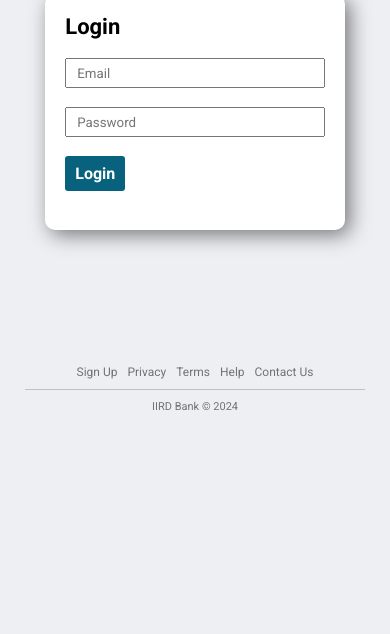
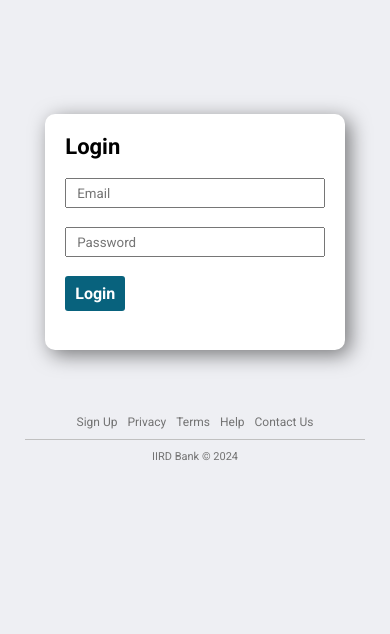
Before and after one commit to grayMafia/iird-bank, a plain HTML site: page index.html in a window 390 px wide. Shown: the part 220-854 px from the top of the page. Drawn offline with Linux system fonts and the light colour scheme.

Commit message:
fixed layout and favicon

```diff
--- a/index.html
+++ b/index.html
@@ -4,6 +4,7 @@
         <meta charset="UTF-8">
         <meta name="viewport" content="width=device-width, initial-scale=1.0">
         <title>IIRD Bank</title>
+        <link rel="shortcut icon" href="images/logo/favicon.png" type="image/png">
         <link rel="stylesheet" href="style.css">
         <link rel="stylesheet" href="responsive.css">
         <link href="https://fonts.googleapis.com/css2?family=Roboto:ital,wght@0,100;0,300;0,400;0,500;0,700;0,900;1,100;1,300;1,400;1,500;1,700;1,900&display=swap" rel="stylesheet">
--- a/responsive.css
+++ b/responsive.css
@@ -18,7 +18,7 @@
 
     #loginContent{
         width: 96%;
-        margin: 50px auto 0 auto;
+        margin: 100px auto 0 auto;
     }
 
     #bankWelcome h1{
@@ -30,6 +30,7 @@
     #loginArea{
         width: 80%;
         padding: 20px;
+        margin-top: 120px;
     }
 
     h2{
@@ -38,7 +39,7 @@
 
 
     #accountContent{
-        margin-top: 30px;
+        margin-top: 50px;
     }
 
     #balanceArea{
@@ -62,7 +63,7 @@
     }
 
     #depositWithdrawArea{
-        margin-top: 25px;
+        margin-top: 40px;
         flex-direction: column;
         align-items: center;
     }
@@ -77,4 +78,12 @@
         font-size: 22px;
     }
 
+    /* footer */
+
+    #footerArea{
+        text-align: center;
+        margin: 30px auto 20px auto;
+        padding: 25px;
+    }
+
 }
```
Also changed, not shown: images/logo/favicon.png (added).
